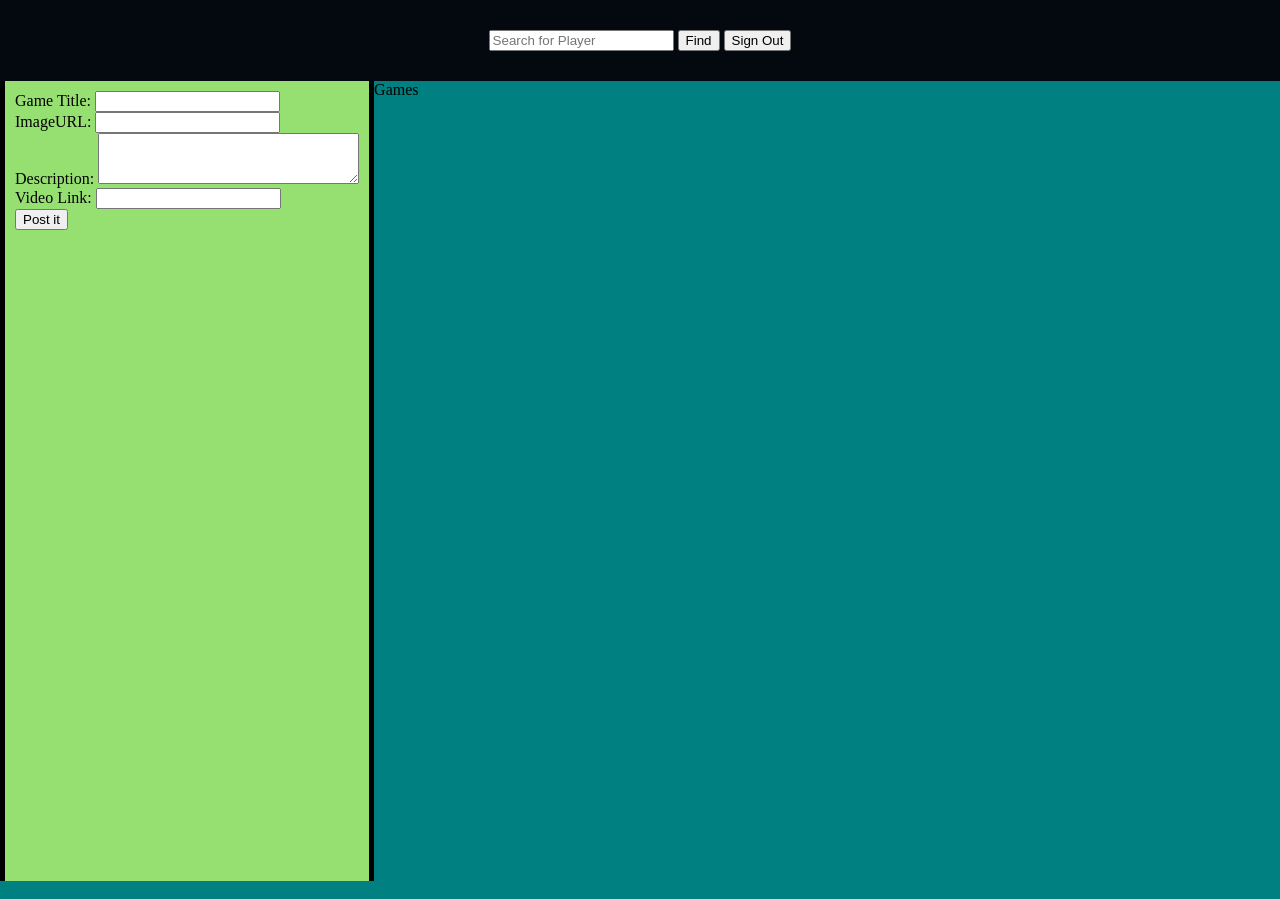
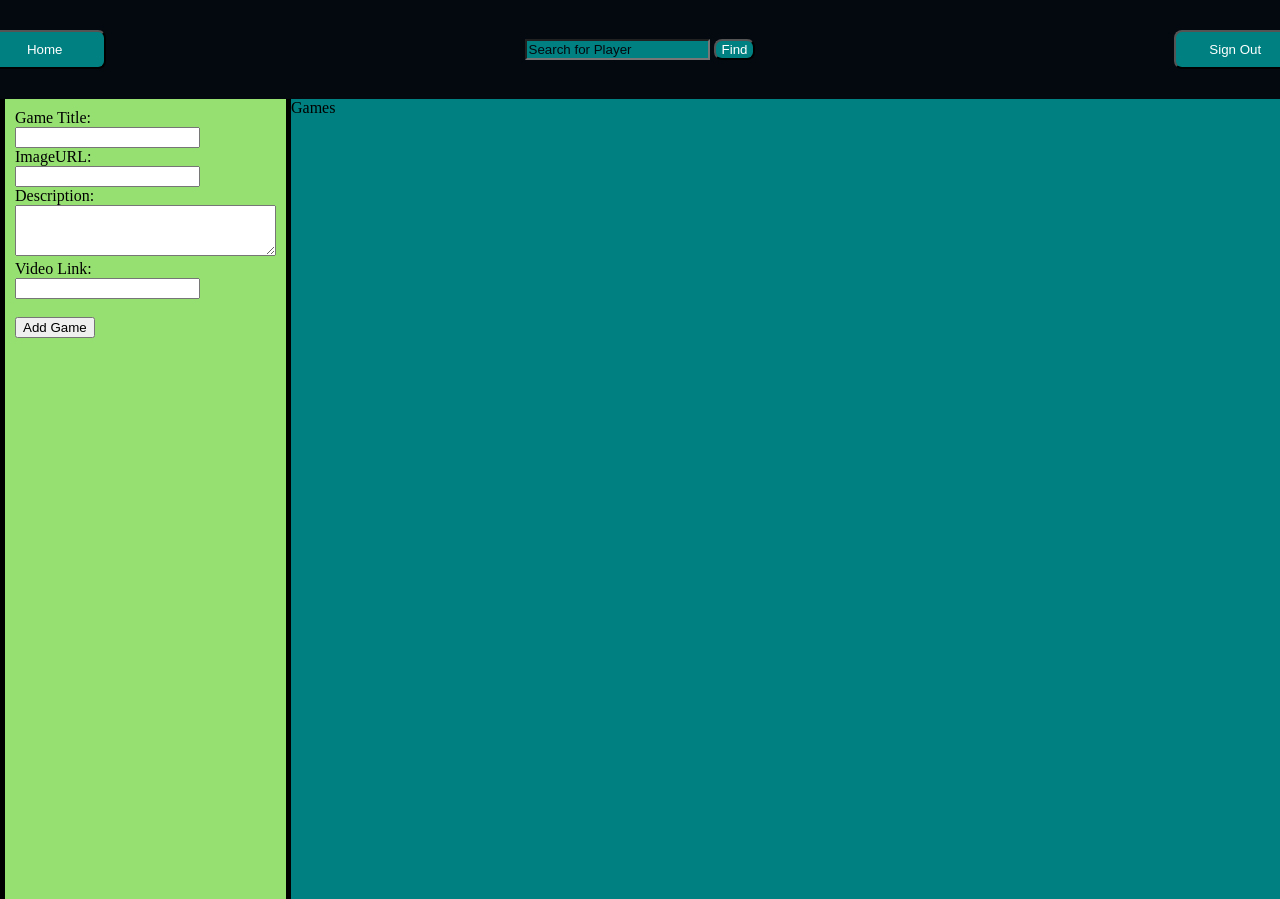
Before and after one commit to Ponesty/favorite-game-library, a plain HTML site: page src/main/resources/static/index.html in a window 1280 px wide. Drawn offline with nearby package versions, Linux system fonts and the light colour scheme; no server answers.

Commit message:
Added home button to index and view html/js testing out format and color for buttons, and search box.

```diff
--- a/src/main/resources/static/index.css
+++ b/src/main/resources/static/index.css
@@ -11,6 +11,39 @@ body {
     text-align: center;
     color: white;
     background-color: #04080F;
+}
+#homeBtn {
+    color: white;
+    background-color: teal;
+    position: relative;
+    right: 34%;
+    padding: 10px;
+    border-radius: 8px;
+    width: 10%;
+}
+
+#searchBox {
+    background-color: teal;
+    color: white;
+}
+::placeholder {
+    color: #04080F;
+}
+
+#search {
+    color: white;
+    background-color: teal;
+    border-radius: 8px;
+}
+
+#signOut {
+    color: white;
+    background-color: teal;
+    position: relative;
+    left: 34%;
+    padding: 10px;
+    border-radius: 8px;
+    width: 10%;
 }
 
 .flex-container {
@@ -42,7 +75,7 @@ body {
 }
 
 .game-card {
-    background-color: red;
+    background-color: #96E072;
     width: 400px;
     margin: 20px;
     display: flex;
--- a/src/main/resources/static/index.html
+++ b/src/main/resources/static/index.html
@@ -13,6 +13,7 @@
     </head>
     <body>
         <div id='head'>
+            <button id='homeBtn'>Home</button>
             <input type="text" id='searchBox' placeholder="Search for Player">
             <button id='search'>Find</button>
 
@@ -21,15 +22,15 @@
         <div class='flex-container'>
             <div id='box1'>
                 <form>
-                    <label for='title'>Game Title:</label>
+                    <label for='title'>Game Title:</label><br>
                     <input type='text' id='title' name='title'><br>
-                    <label for='imageURL'>ImageURL:</label>
+                    <label for='imageURL'>ImageURL:</label><br>
                     <input type='text' id='imageURL' name='imageURL'><br>
-                    <label for='description1'>Description:</label>
+                    <label for='description1'>Description:</label><br>
                     <textarea name="description1" id="description1" cols="30" rows="3"></textarea><br>
-                    <label for='videoURL'>Video Link:</label>
-                    <input type='text' id='videoURL' name='videoURL'><br>
-                    <button id='post'>Post it</button>
+                    <label for='videoURL'>Video Link:</label><br>
+                    <input type='text' id='videoURL' name='videoURL'><br><br>
+                    <button id='post'>Add Game</button>
                 </form>
                 <br>
 
--- a/src/main/resources/static/index.js
+++ b/src/main/resources/static/index.js
@@ -101,6 +101,8 @@ document.querySelector('#search').onclick = (e) => {
     window.location.href=`http://localhost:8082/view.html`;
 }
 
+//Home button just reloads page
+document.querySelector('#homeBtn').onclick = () => {window.location.reload();}
 
 //Sign out button. Removing all cookies
 document.querySelector('#signOut').onclick = (e) => {
--- a/src/main/resources/static/view.css
+++ b/src/main/resources/static/view.css
@@ -13,6 +13,40 @@ body {
     background-color: #04080F;
 }
 
+#homeBtn {
+    color: white;
+    background-color: teal;
+    position: relative;
+    right: 34%;
+    padding: 10px;
+    border-radius: 8px;
+    width: 10%;
+}
+
+#searchBox {
+    background-color: teal;
+    color: white;
+}
+::placeholder {
+    color: #04080F;
+}
+
+#search {
+    color: white;
+    background-color: teal;
+    border-radius: 8px;
+}
+
+#signOut {
+    color: white;
+    background-color: teal;
+    position: relative;
+    left: 34%;
+    padding: 10px;
+    border-radius: 8px;
+    width: 10%;
+}
+
 
 
 #game-container {
@@ -24,7 +58,7 @@ body {
 }
 
 .game-card {
-    background-color: red;
+    background-color: #96E072;
     width: 400px;
     margin: 20px;
     display: flex;
--- a/src/main/resources/static/view.js
+++ b/src/main/resources/static/view.js
@@ -74,6 +74,8 @@ const getGames = (id) => {
     });
 }
 
+document.querySelector('#homeBtn').onclick = () => {window.location.href = 'http://localhost:8082/index.html'}
+
 //Taking the players name and refreshing player.html so we can see the new players games.
 document.querySelector('#search').onclick = (e) => {
     e.preventDefault();
```
Also changed, not shown: src/main/resources/static/view.html (+1 -1 lines).
